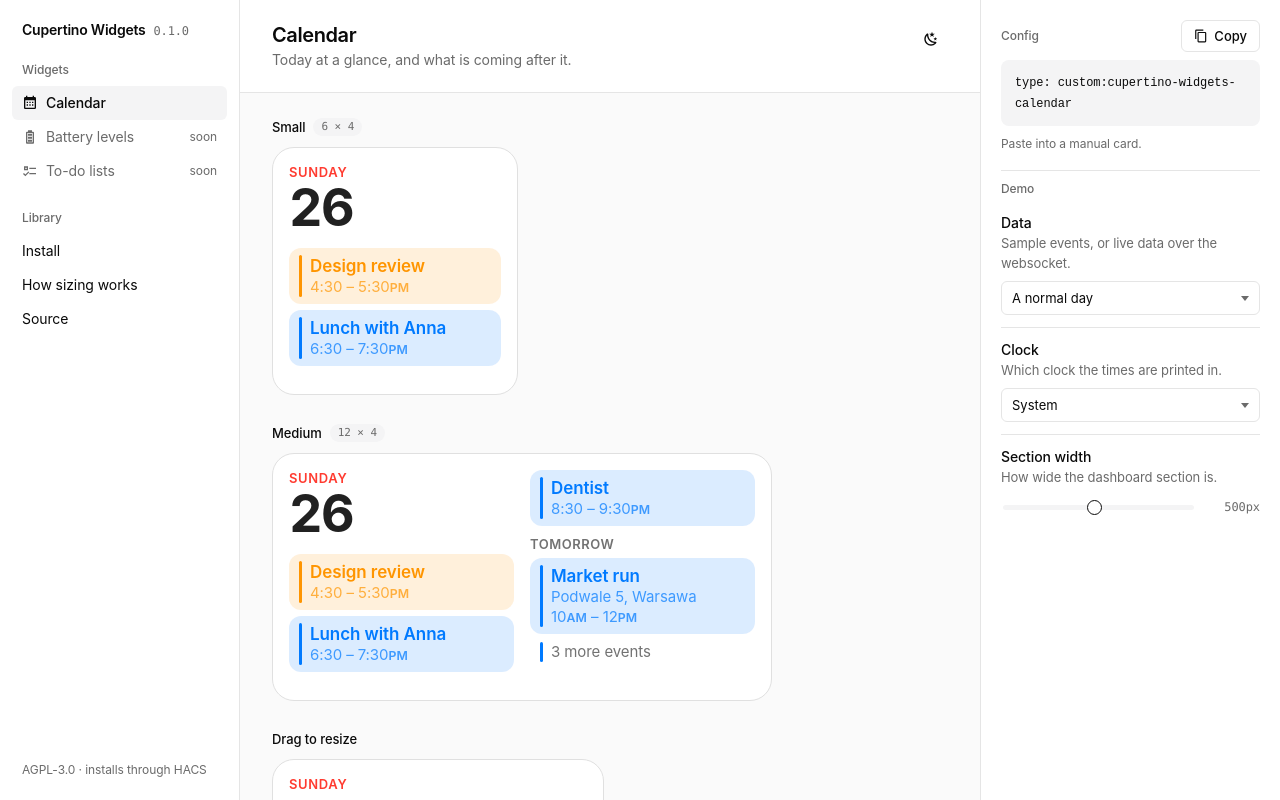
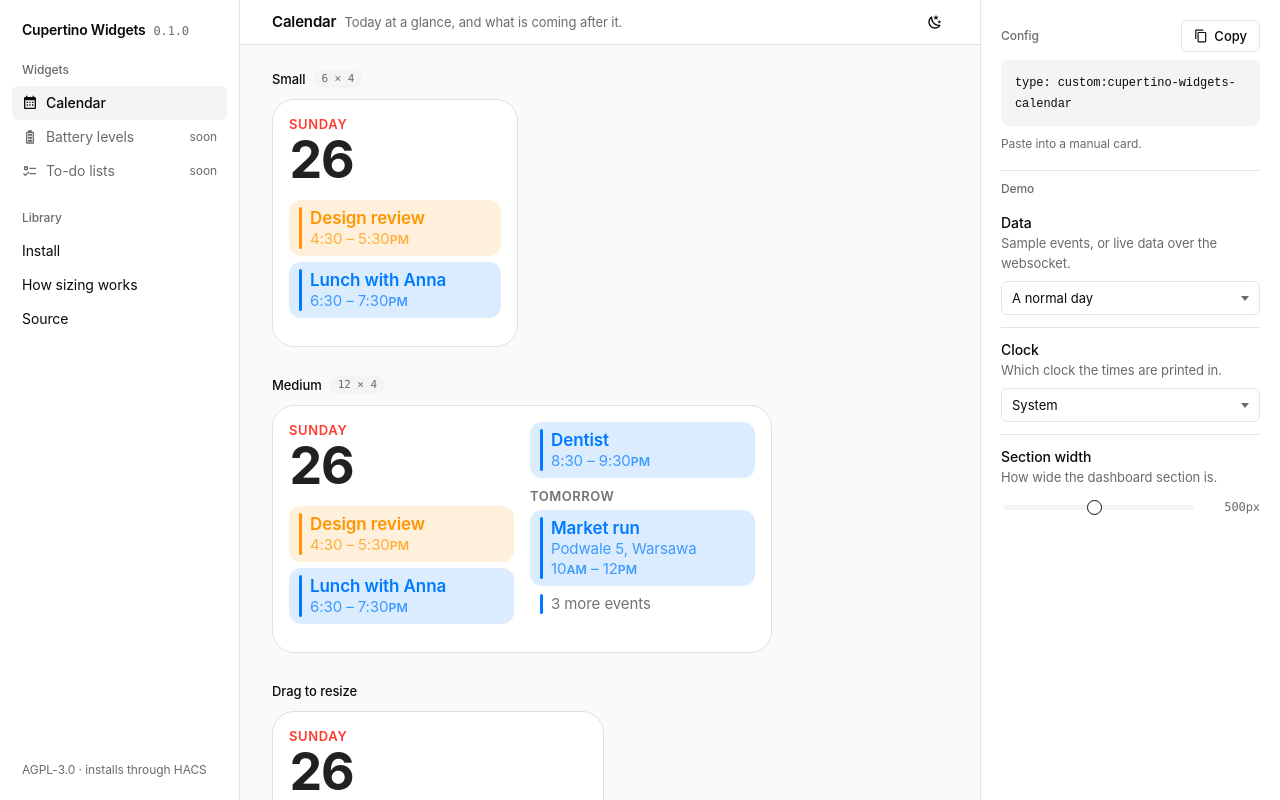
Before and after one commit to 64bitjoe/cupertino-plus, a website built with Vite: page dev/index.html in a window 1280 px wide. Built offline with nearby package versions, Linux system fonts and the light colour scheme.

Commit message:
refactor: simplify descriptions, layout logic, and header styling updates across components and tests

```diff
--- a/dev/site/site.css
+++ b/dev/site/site.css
@@ -232,30 +232,43 @@ body {
 
 /* ---- Header -------------------------------------------------------------------- */
 
+/* One low row: the widget's name, its tagline beside it, the theme toggle at the end.
+   The content below is the subject, so this bar stays out of the way. */
 .header {
   flex: none;
   display: flex;
-  align-items: flex-start;
+  align-items: center;
   gap: 16px;
-  padding: 22px 32px;
+  padding: 8px 32px;
   border-bottom: 1px solid var(--ui-border);
 }
 
 .header-title {
+  display: flex;
+  align-items: baseline;
+  gap: 8px;
   flex: 1 1 auto;
   min-width: 0;
 }
 
 .header h1 {
-  margin: 0 0 2px;
-  font-size: 20px;
-  line-height: 26px;
+  flex: none;
+  margin: 0;
+  font-size: 15px;
+  line-height: 20px;
   font-weight: 600;
-  letter-spacing: -0.02em;
+  letter-spacing: -0.01em;
 }
 
+/* Trimmed rather than wrapped: the name must keep the row one line high. */
 .header p {
   margin: 0;
+  min-width: 0;
+  overflow: hidden;
+  white-space: nowrap;
+  text-overflow: ellipsis;
+  font-size: 13px;
+  line-height: 20px;
   color: var(--ui-muted-fg);
 }
 
@@ -264,8 +277,8 @@ body {
   flex: none;
   display: grid;
   place-items: center;
-  width: 34px;
-  height: 34px;
+  width: 28px;
+  height: 28px;
   background: transparent;
   border: 1px solid transparent;
   border-radius: var(--ui-radius-sm);
--- a/src/cards/calendar/calendar-card-editor.ts
+++ b/src/cards/calendar/calendar-card-editor.ts
@@ -61,9 +61,9 @@ const SCHEMA: readonly HaFormSchema[] = [
 /**
  * The calendar card's visual editor.
  *
- * Which calendars feed the card, and nothing else: the footprint belongs to the Layout
- * tab, and everything about how the card is drawn it works out from the box it ends up
- * in — see `docs/calendar-widget-rules.md`.
+ * Which calendars feed the card, and which clock it draws them on. The footprint belongs
+ * to the Layout tab, and everything else about how the card is drawn it works out from the
+ * box it ends up in — see `docs/calendar-widget-rules.md`.
  */
 class CupertinoCalendarCardEditor extends CupertinoCardEditor<CalendarCardConfig> {
   protected override schema(): readonly HaFormSchema[] {
--- a/src/cards/calendar/datetime.ts
+++ b/src/cards/calendar/datetime.ts
@@ -153,11 +153,22 @@ export const timePreferences = (
   override?: unknown,
 ): TimePreferences => {
   const wanted = override === undefined || override === null ? undefined : String(override)
+  const profile = locale?.time_format ?? 'language'
   // The card's own key wins over the profile, and only ever to pin the clock down —
   // `system` is the absence of an opinion rather than an opinion about the browser.
-  const format = wanted === '12' || wanted === '24' ? wanted : (locale?.time_format ?? 'language')
-  // `system` deliberately drops the language, so `Intl` falls back to the browser.
-  const language = format === 'system' ? undefined : locale?.language
+  const format = wanted === '12' || wanted === '24' ? wanted : profile
+  /*
+   * Which locale to format in is the PROFILE's question, never the override's.
+   *
+   * Read it off `format` instead and an override stops pinning only the clock: a profile
+   * set to `system` hands `Intl` the browser's locale, so the moment a card says `24` the
+   * language it is drawn in jumps from the browser's to Home Assistant's — and `locale`
+   * reaches `widgetDate` and the section headings, not only the times. On a German browser
+   * with an English Home Assistant that turns "make this card 24-hour" into SONNTAG
+   * becoming SUNDAY and MORGEN becoming TOMORROW, with every printed time identical: a
+   * clock control whose only visible effect is to re-language the card.
+   */
+  const language = profile === 'system' ? undefined : locale?.language
 
   if (format === 'language' || format === 'system') {
     // `hourCycle` is what the locale itself prefers — a far steadier signal than
```
Also changed, not shown: dev/shots.ts (+4 -4 lines), src/cards/calendar/format.test.ts (+17 -4 lines), src/cards/calendar/layout.test.ts (+1 -5 lines), docs/images/calendar-dark.png, docs/images/calendar-empty-today.png, docs/images/calendar-medium.png.
